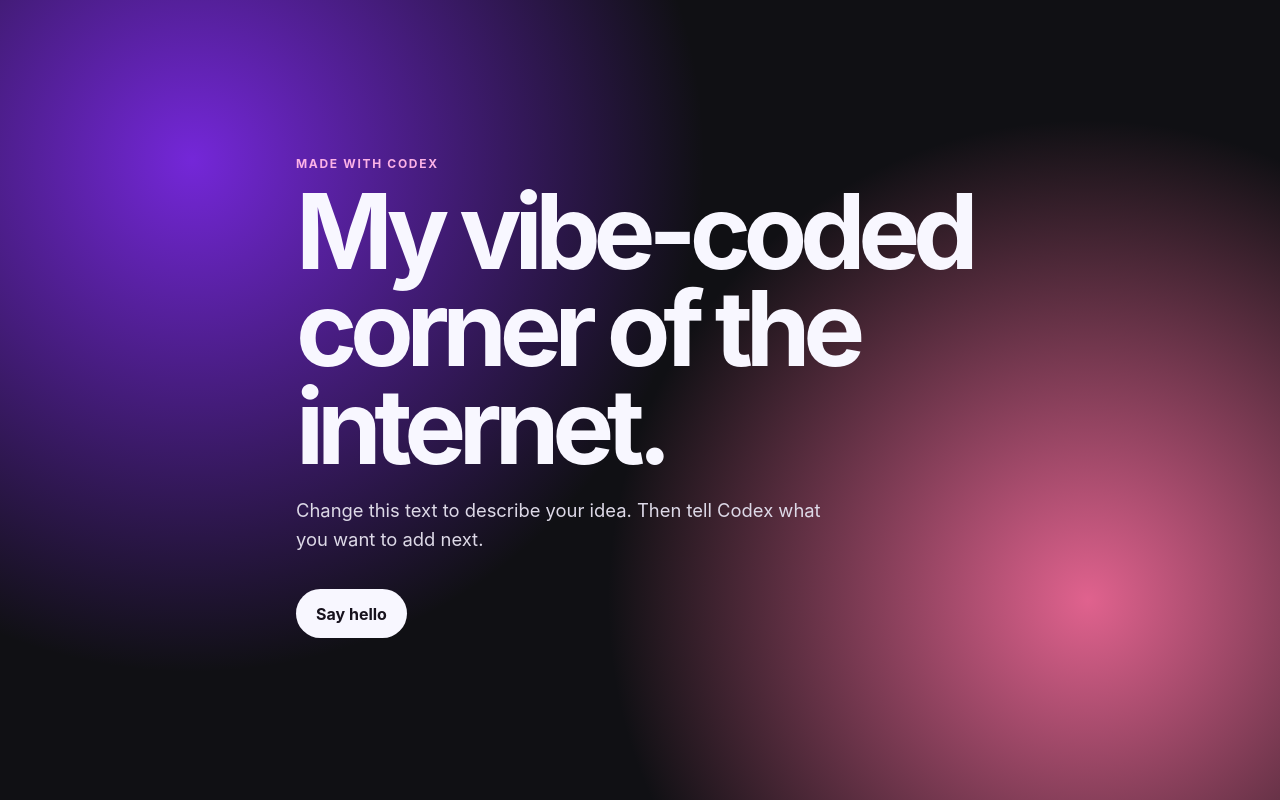
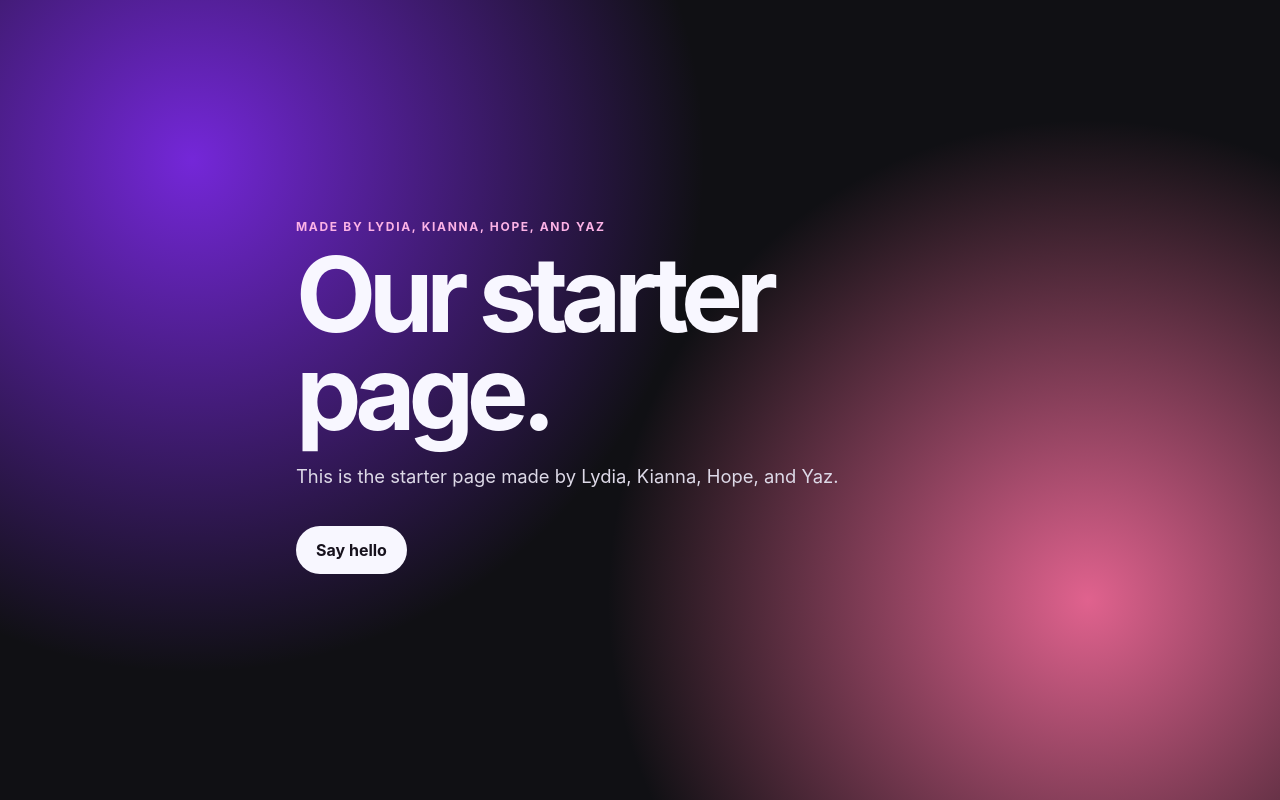
Before and after one commit to kiannawong/Vibe-Bugs-Project-AI-Hackathon, a plain HTML site: page index.html in a window 1280 px wide. Drawn offline with Linux system fonts and the light colour scheme.

Commit message:
Update front page to credit its creators

```diff
--- a/index.html
+++ b/index.html
@@ -3,17 +3,16 @@
   <head>
     <meta charset="UTF-8" />
     <meta name="viewport" content="width=device-width, initial-scale=1.0" />
-    <meta name="description" content="A project made with Codex." />
-    <title>My Vibe-Coded Project</title>
+    <meta name="description" content="Starter page made by Lydia, Kianna, Hope, and Yaz." />
+    <title>Our Starter Page</title>
     <link rel="stylesheet" href="style.css" />
   </head>
   <body>
     <main class="hero">
-      <p class="eyebrow">MADE WITH CODEX</p>
-      <h1>My vibe-coded<br />corner of the internet.</h1>
+      <p class="eyebrow">MADE BY LYDIA, KIANNA, HOPE, AND YAZ</p>
+      <h1>Our starter page.</h1>
       <p class="intro">
-        Change this text to describe your idea. Then tell Codex what you want
-        to add next.
+        This is the starter page made by Lydia, Kianna, Hope, and Yaz.
       </p>
       <button id="hello-button" type="button">Say hello</button>
       <p id="message" class="message" aria-live="polite"></p>
```
